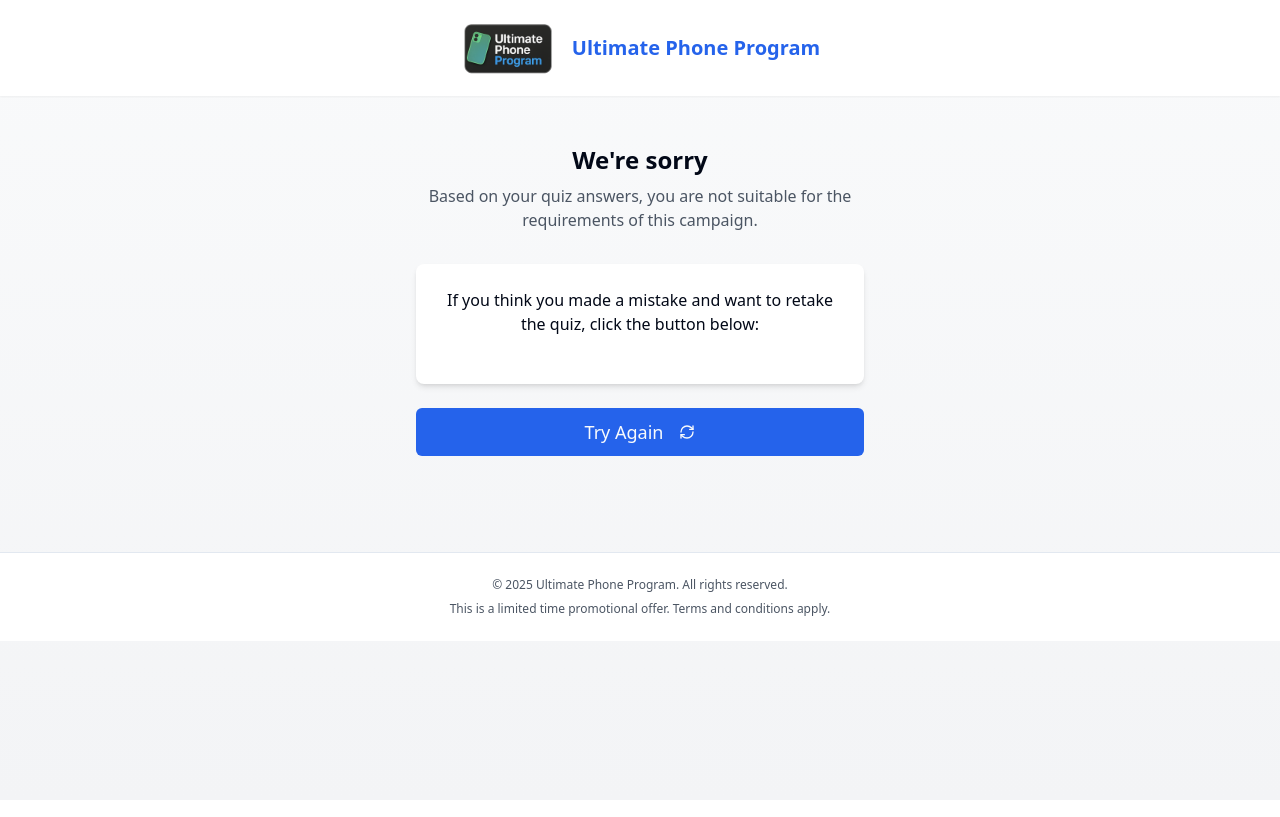
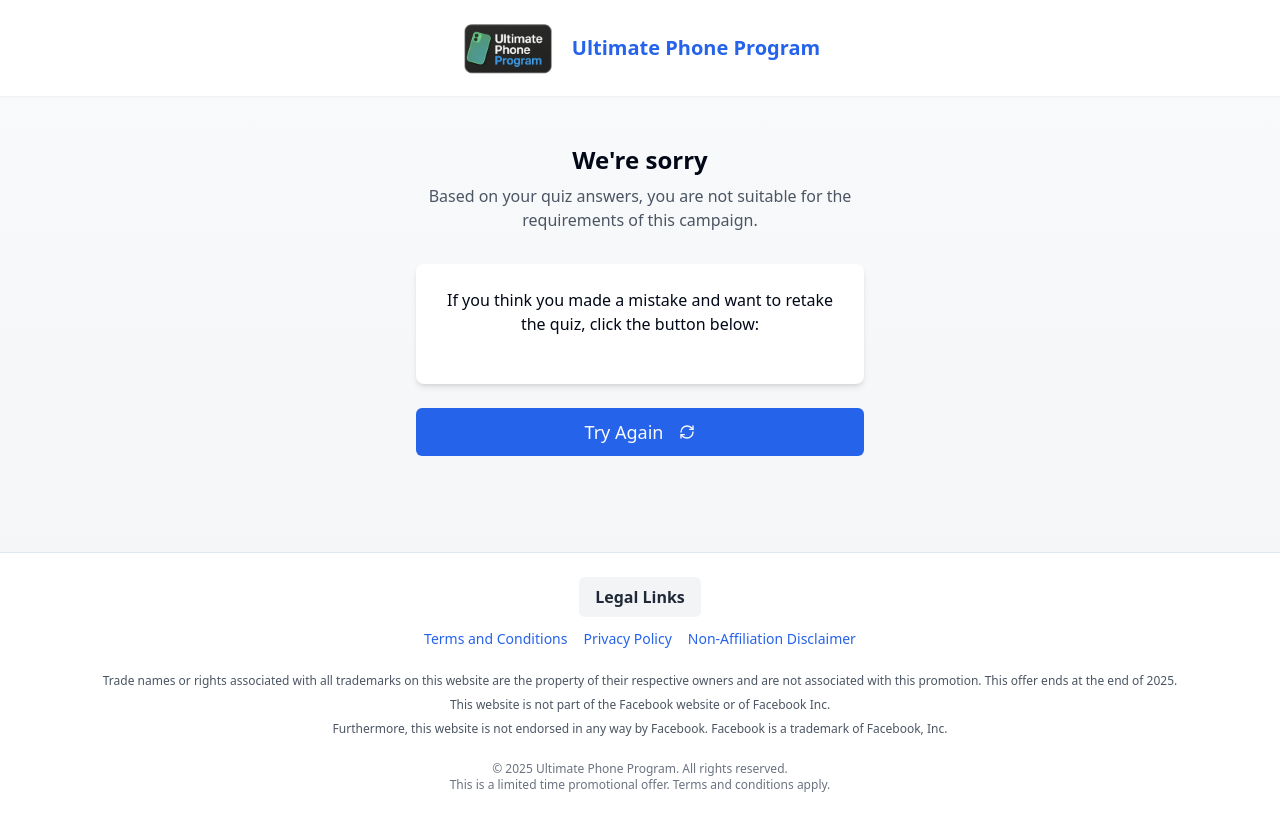
Before and after one commit to countybaz/ultabeautynew-45, a React (Vite) app: page /rejection in a window 1280 px wide. Built offline with nearby package versions, Linux system fonts and the light colour scheme.

Commit message:
Show legal links on RejectionPage
Ensured that the legal links and disclaimers are displayed on the RejectionPage.

```diff
--- a/src/pages/RejectionPage.tsx
+++ b/src/pages/RejectionPage.tsx
@@ -1,7 +1,7 @@
 
 import { Button } from "@/components/ui/button";
 import { RefreshCw } from "lucide-react";
-import { useNavigate } from "react-router-dom";
+import { useNavigate, Link } from "react-router-dom";
 
 const RejectionPage = () => {
   const navigate = useNavigate();
@@ -50,10 +50,29 @@ const RejectionPage = () => {
 
       <footer className="bg-white border-t mt-12">
         <div className="container mx-auto px-4 py-6 text-center">
+          {/* Legal Links Section - Header stands out, links are Apple-style */}
+          <div className="mb-6">
+            <h3 className="font-semibold mb-3 text-gray-800 bg-gray-100 inline-block px-4 py-2 rounded-md">Legal Links</h3>
+            <div className="flex flex-wrap justify-center gap-4 text-sm">
+              <Link to="/terms" className="text-blue-600 hover:underline">Terms and Conditions</Link>
+              <Link to="/privacy" className="text-blue-600 hover:underline">Privacy Policy</Link>
+              <Link to="/non-affiliation" className="text-blue-600 hover:underline">Non-Affiliation Disclaimer</Link>
+            </div>
+          </div>
+
+          {/* Legal Disclaimers */}
           <div className="text-xs text-gray-600 space-y-2">
-            <p>© {new Date().getFullYear()} Ultimate Phone Program. All rights reserved.</p>
-            <p>This is a limited time promotional offer. Terms and conditions apply.</p>
+            <p>Trade names or rights associated with all trademarks on this website are the property of their respective owners and are not associated with this promotion. This offer ends at the end of 2025.</p>
+            <p>This website is not part of the Facebook website or of Facebook Inc.</p>
+            <p>Furthermore, this website is not endorsed in any way by Facebook. Facebook is a trademark of Facebook, Inc.</p>
           </div>
+
+          {/* Copyright */}
+          <p className="text-xs text-center text-gray-500 mt-6">
+            © {new Date().getFullYear()} Ultimate Phone Program. All rights reserved.
+            <br />
+            This is a limited time promotional offer. Terms and conditions apply.
+          </p>
         </div>
       </footer>
     </div>
```
